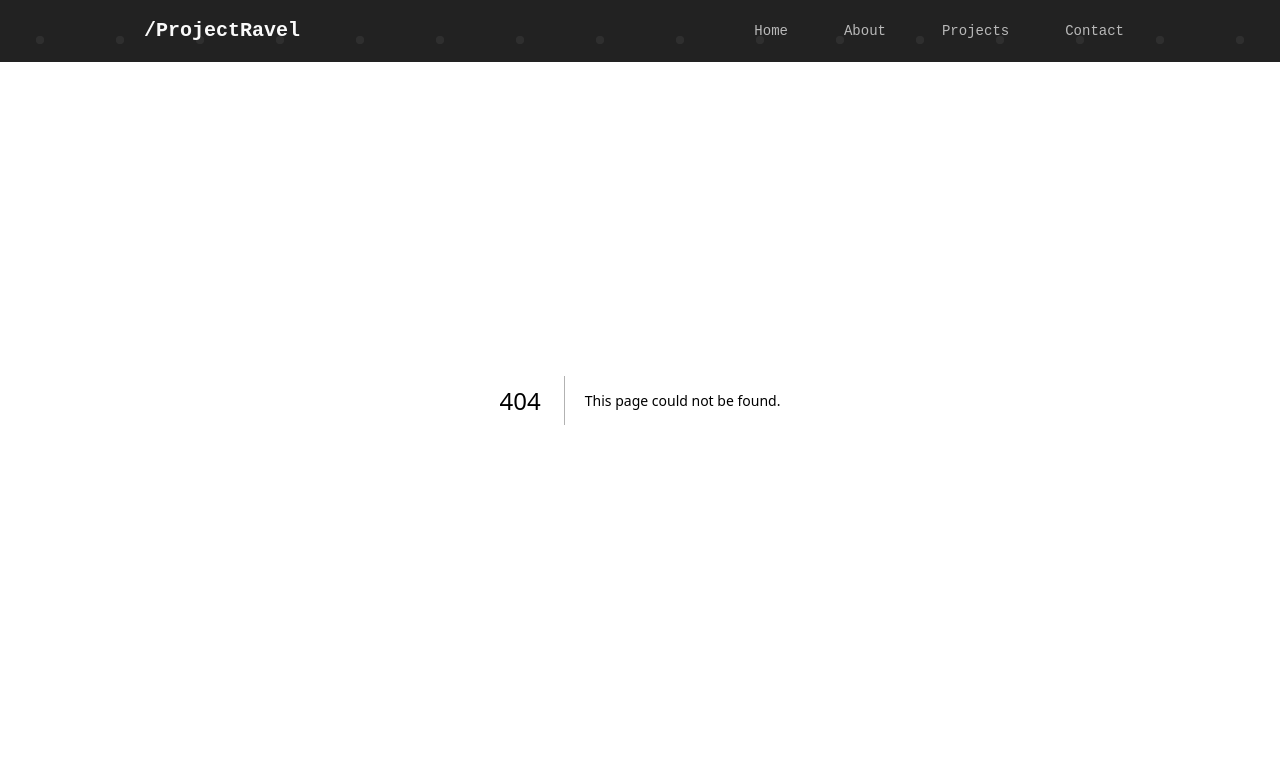
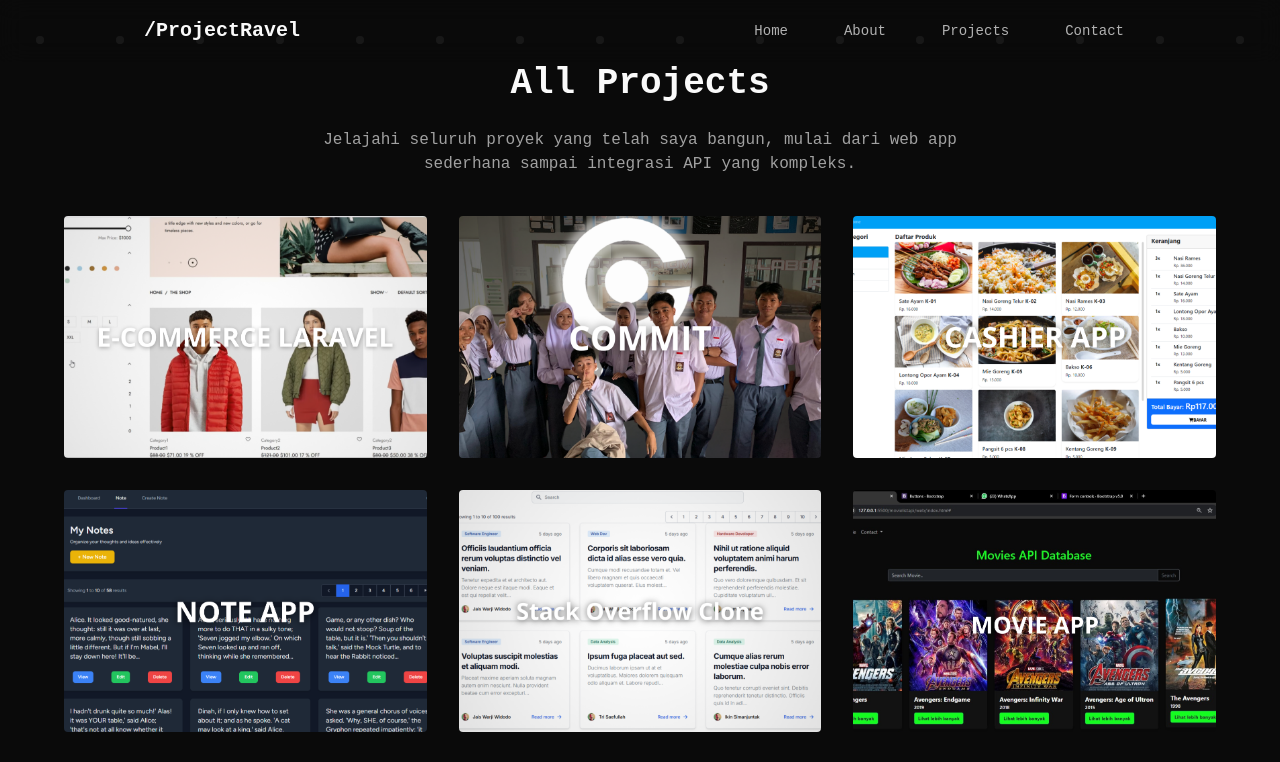
Before and after one commit to ProjectRavel/ProjectRavel-Portofolio, a Next.js app: page /projects in a window 1280 px wide. Before the commit this address had no page. Shown: the top 762 px of the page. Built offline with nearby package versions, Linux system fonts and the light colour scheme; grey boxes are pictures that could not be loaded.

Commit message:
Add ProjectsPage component to display project listings with images and descriptions

```diff
--- /dev/null
+++ b/app/projects/page.tsx
@@ -0,0 +1,42 @@
+// app/projects/page.tsx
+"use client";
+
+import Image from "next/image";
+import Link from "next/link";
+import { projects } from "@/app/data/projects-data";
+import { truncateText } from "@/app/lib/utils";
+
+export default function ProjectsPage() {
+  return (
+    <div className="min-h-screen bg-[var(--background)] text-[var(--foreground)] py-16 px-4 sm:px-8 lg:px-16">
+      <div className="max-w-7xl mx-auto">
+        <h1 className="text-4xl font-bold text-center mb-6 text-[var(--secondary-foreground)]">All Projects</h1>
+        <p className="text-center text-muted-foreground max-w-2xl mx-auto mb-10">
+          Jelajahi seluruh proyek yang telah saya bangun, mulai dari web app sederhana sampai integrasi API yang kompleks.
+        </p>
+
+        <div className="grid grid-cols-1 sm:grid-cols-2 md:grid-cols-3 gap-8">
+          {projects.map((project, index) => (
+            <Link
+              key={index}
+              href={`/projects/${project.slug}`}
+              className="group relative block w-full aspect-[3/2] overflow-hidden rounded-xl shadow-lg hover:shadow-2xl transition"
+            >
+              <Image
+                src={project.image}
+                alt={project.title}
+                fill
+                sizes="(max-width: 768px) 100vw, (max-width: 1024px) 50vw, 33vw"
+                className="object-cover transition-transform duration-300 group-hover:scale-105"
+              />
+              <div className="absolute inset-0 bg-gradient-to-t from-black/70 via-black/40 to-transparent opacity-0 group-hover:opacity-100 transition-opacity duration-300 flex flex-col justify-end p-4">
+                <h2 className="text-xl font-semibold text-white">{project.title}</h2>
+                <p className="text-sm text-gray-300">{truncateText(project.description, 120)}</p>
+              </div>
+            </Link>
+          ))}
+        </div>
+      </div>
+    </div>
+  );
+}
```
